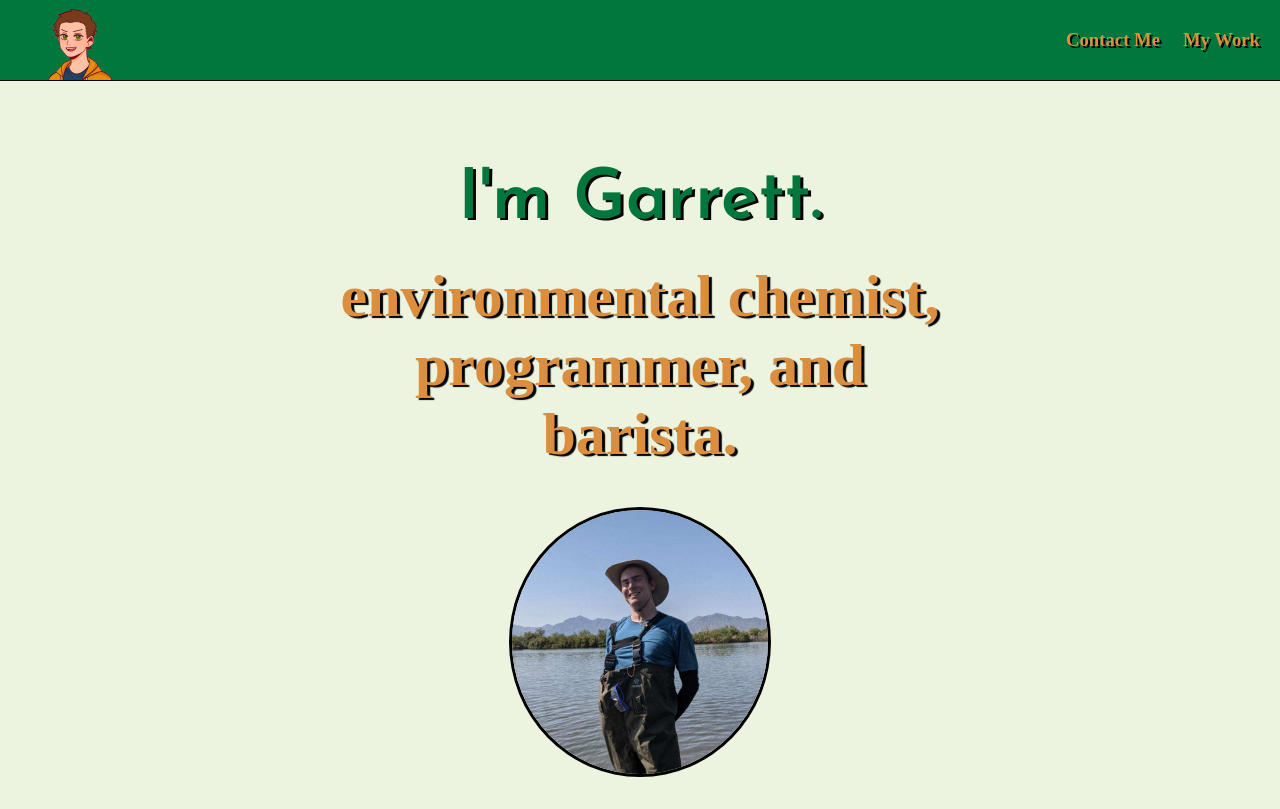
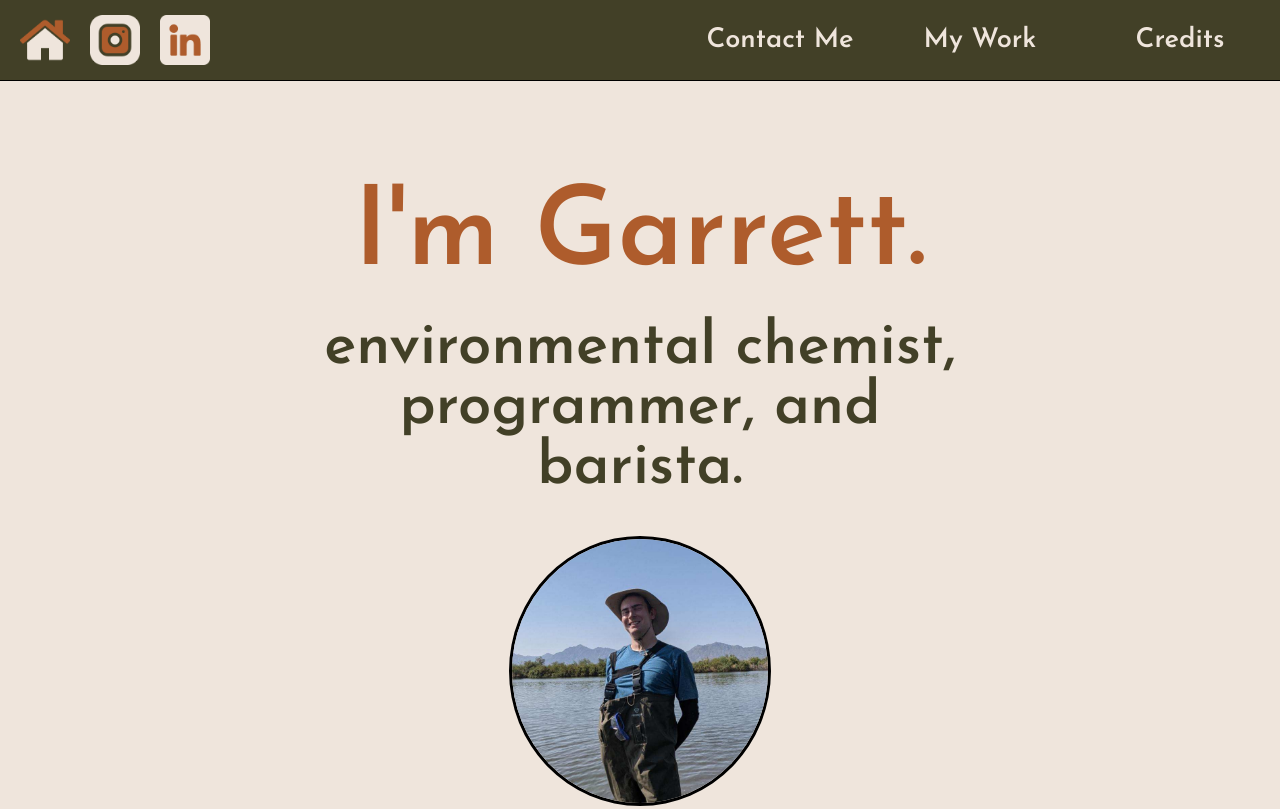
Before and after one commit to gbstorey/CSS---My-SIte, a plain HTML site: page index.html in a window 1280 px wide. Shown: the top 809 px of the page. Drawn offline with Linux system fonts and the light colour scheme; a web font is replaced by a local one.

Commit message:
Graphic update
Several typeface changes, new color palette, new link icons

```diff
--- a/css/styles.css
+++ b/css/styles.css
@@ -1,41 +1,40 @@
 /* **************************************** Tags ******************************************** */
 body {
  margin:0px;
- background-color:#ecf3df;
+ background-color:#efe5dc;
  text-align:center;
  font-family: 'Joan', serif;
 }
 
 h1 {
- color: #01773d;
+ color: #ae5c2c;
  font-family: 'Josefin Sans', sans-serif;
- font-size: 70px;
+ /* 16px = 100% = 1em */
+ font-size: 6.875em;
  font-weight:600;
- margin:0 auto;
- text-shadow: 3px 2px black;
- margin-top:20px;
 }
 
 h2 {
- color:#db8f3e;
+ color:#424027;
  margin:0 auto;
- font-family: 'Joan', serif;
+ font-family: 'Josefin Sans', sans-serif;
  font-size: 60px;
  font-weight:600;
- text-shadow: 3px 2px 1px black;
 }
 
 h3 {
- color:#db8f3e;
- font: 20px;
+ color:#efe5dc;
+ font-size: 1.7em;
  font-weight: 600;
- font-family: 'Joan', serif;
- text-shadow: 2px 2px black;
+ font-family: 'Josefin Sans', sans-serif;
  text-decoration:none;
+ width:10%;
 }
 
 p {
- font-size:175%;
+ font-family: 'Varela Round', sans-serif;
+ font-weight:400;
+ font-size:180%;
  padding-top:1%;
  width:70%;
  margin:0 auto;
@@ -49,22 +48,70 @@ img {
 
 ul {
  padding:0;
- text-align:left;
+ text-align:center;
 }
 /* *************************************** Classes ****************************************** */
+/* Banner Classes */
 .banner {
  width:100%;
  height:80px;
- background-color:#01773d;
+ background-color:#424027;
  border-bottom:solid black 1px;
  position:relative;
  z-index:1;
 }
 
+.instagram {
+ width:50px;
+ vertical-align:top;
+ position:absolute;
+ top:15px;
+ left:90px;
+}
+
+.linkedin {
+ width:50px;
+ vertical-align:top;
+ position:absolute;
+ top:15px;
+ left:160px;
+}
+
+.home {
+ width:50px;
+ vertical-align:top;
+ position:absolute;
+ top:15px;
+ left:20px;
+}
+
+.links_container {
+ display:flex;
+ text-align:center;
+ position:absolute;
+ right:0;
+}
+
+.link {
+ text-decoration:none;
+ text-align:center;
+}
+
+.subpage {
+ position:relative;
+ text-align:center;
+ width:200px;
+}
+
+/* Biography Classes */
+
+.name {
+ margin: 100px auto 0 auto;
+}
+.hello {
+ margin: 50px auto;
+}
 .background{
- /* margin-left:20px;
- margin-right:20px;
- margin-top:10px; */
  border: 3px solid black;
 }
 
@@ -79,7 +126,12 @@ ul {
 .skills{
  position:relative;
  width:100%;
- background-color: #ecf3df;
+ background-color: #efe5dc;
+ margin-top:100px;
+}
+
+.profle {
+ text-align:center;
 }
 
 .skill_list{
@@ -108,13 +160,13 @@ ul {
 
 
 .top-container {
- background-color: #ecf3df;
+ background-color: #efe5dc;
  position:relative;
  z-index:0;
 }
 
 .middle-container {
- background-color: #ecf3df;
+ background-color: #efe5dc;
  position:relative;
  width:100%;
  height:fit-content;
@@ -122,20 +174,16 @@ ul {
 }
 
 .bottom-container {
- background-color: #ecf3df;
+ background-color: #efe5dc;
  width:100%;
  position:relative;
  top:400px;
- z-index:0;
+ height:200px;
 }
 
 .cloud {
  position:absolute;
  width:150px;
-}
-
-.profile {
- text-align:center;
 }
 
 .flex_pictures {
@@ -170,11 +218,6 @@ ul {
  visibility:hidden;
 }
 
-#intro {
- padding-top:5%;
- width:30%;
-}
-
 #intro_subtitle {
  padding-top:2%;
  width:50%;
@@ -188,10 +231,16 @@ ul {
 #nav_contact_me {
  position:absolute;
  top:10px;
- right:120px;
+ right:200px;
 }
 
 #nav_my_work {
+ position:absolute;
+ top:10px;
+ right:100px;
+}
+
+#nav_credits{
  position:absolute;
  top:10px;
  right:20px;
@@ -235,5 +284,5 @@ ul {
  position:relative;
  max-width:1000px;
  min-width:735px;
- color:#db8f3e;
+ color:#ae5c2c;
 }
--- a/index.html
+++ b/index.html
@@ -11,23 +11,38 @@
  <link rel="icon" href="favicon.ico?">
  <link rel="preconnect" href="https://fonts.googleapis.com">
  <link rel="preconnect" href="https://fonts.gstatic.com" crossorigin>
- <link href="https://fonts.googleapis.com/css2?family=Joan&family=Josefin+Sans:wght@600&family=Tangerine:wght@700&display=swap" rel="stylesheet">
+ <link href="https://fonts.googleapis.com/css2?family=Cardo&family=Josefin+Sans:wght@600&family=Varela+Round&display=swap" rel="stylesheet">
 </head>
 
 
 <body>
 <div class="banner">
- <img id="avatar" src="images/avatar.png" alt="Avatar">
- <a href="#">
-  <h3 id="nav_contact_me">Contact Me</h3>
+ <a href="https://www.instagram.com/garrettatbarrett/?hl=en">
+  <img class="instagram" src="images/instagram.png" alt="Instagram">
  </a>
- <a href="#">
-  <h3 id="nav_my_work">My Work</h3>
+ <a href="https://www.linkedin.com/in/gbstorey/">
+  <img class="linkedin" src="images/linkedin.png" alt="Linkedin">
  </a>
+ <a href="index.html">
+  <img class="home" src="images/home.png" alt="Home">
+ </a>
+
+ <div class="links_container">
+  <a class="link" href="#">
+   <h3 class="subpage">Contact Me</h3>
+  </a>
+  <a class="link" href="#">
+   <h3 class="subpage">My Work</h3>
+  </a>
+  <a class="link" href="#">
+   <h3 class="subpage">Credits</h3>
+  </a>
+ </div>
+
 </div>
 
  <div class="top-container">
-  <h1 id="intro">I'm Garrett.</h1>
+  <h1 class="name">I'm Garrett.</h1>
   <img class="cloud" id="cloud_one" src="images/cloud.svg" alt="cloud">
   <h2 id="intro_subtitle">environmental chemist, programmer, and barista.</h2>
   <img class="cloud" id="cloud_two" src="images/cloud.svg" alt="cloud">
@@ -37,12 +52,10 @@
 
   <div class="profie">
    <img id="profile_picture" src="images/lake_picture.jpg" alt="me at the lake">
-   <h1>Hello!</h1>
+   <h1 class="hello">Hello!</h1>
    <p class="desc">I am an NSF-funded Undergraduate Researcher determining the fate of trace organic pollutants in freshwater systems as well as the potential for their biomediation using constructed wetland systems.</p>
    <p class="desc">I have a passion for web design and programming, and I employ user-friendly designs to make powerful scientific functionalities accessible to students and researchers.</p>
   </div>
-  <br>
-  <hr size="3" noshade color="black">
 
   <div class="skills">
    <h1 id="skills">SKILLS</h1>
@@ -90,7 +103,6 @@
   </div>
 
  <div class="bottom-container">
-  <img id="mountain" src="images/mountain.jpg" alt="mountain">
  </div>
 
 </body>
```
Also changed, not shown: images/home.png (added), images/instagram.png (added), images/linkedin.png (added).
